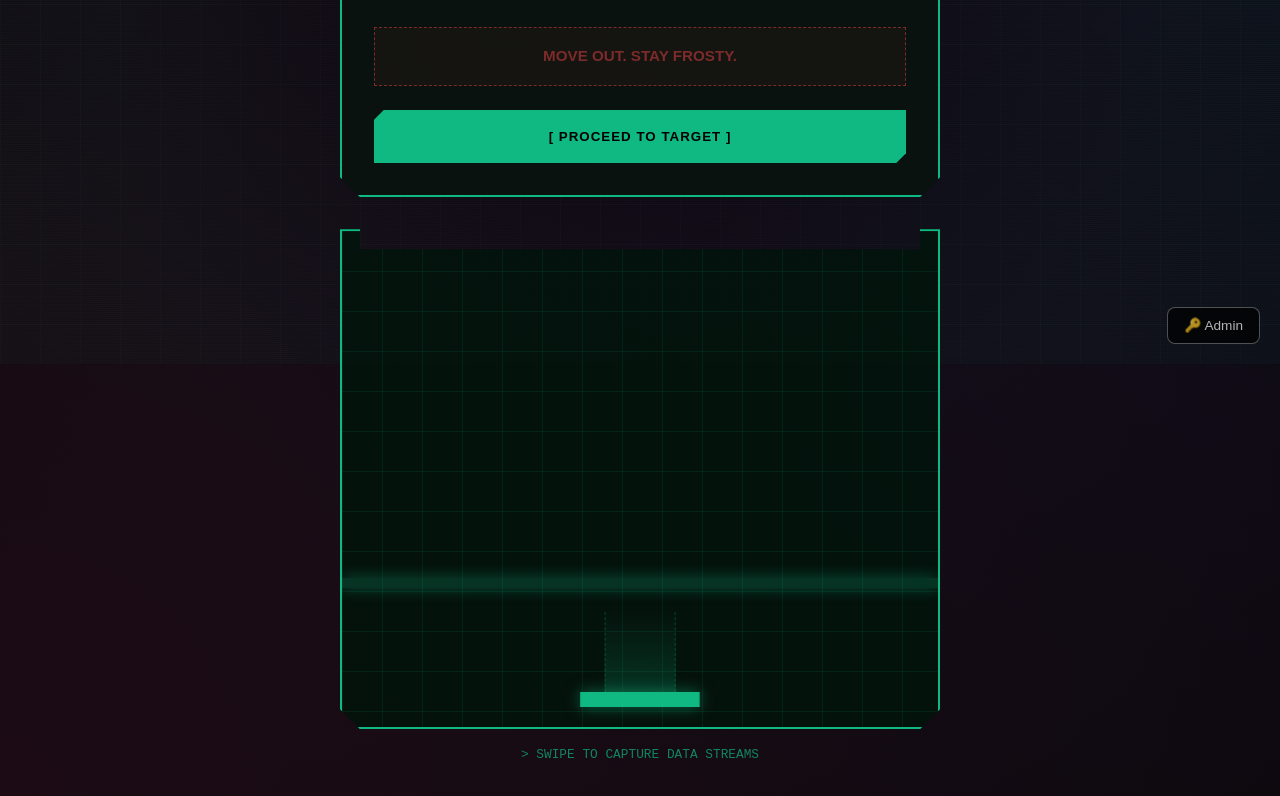
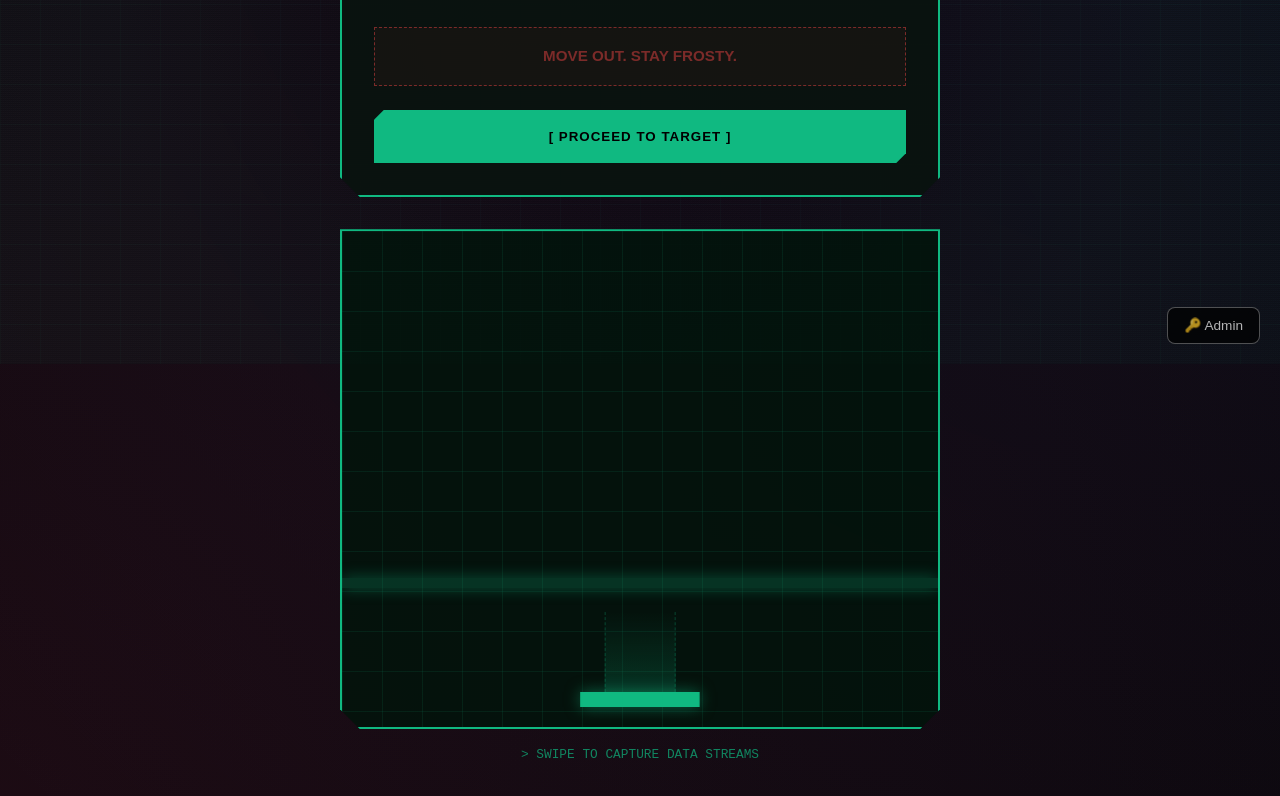
Before and after one commit to x4b5/game2026, a SvelteKit app: page /game/iota-stream-6 in a window 1280 px wide. Shown: the part 436-1232 px from the top of the page. Built offline with nearby package versions, Linux system fonts and the light colour scheme.

Commit message:
style: remove top notches from iota stream game field

```diff
--- a/src/routes/game/iota-stream-6/+page.svelte
+++ b/src/routes/game/iota-stream-6/+page.svelte
@@ -340,10 +340,6 @@
         margin-bottom: 1rem;
         clip-path: polygon(
             0 0,
-            20px 0,
-            20px 20px,
-            calc(100% - 20px) 20px,
-            calc(100% - 20px) 0,
             100% 0,
             100% calc(100% - 20px),
             calc(100% - 20px) 100%,
```
